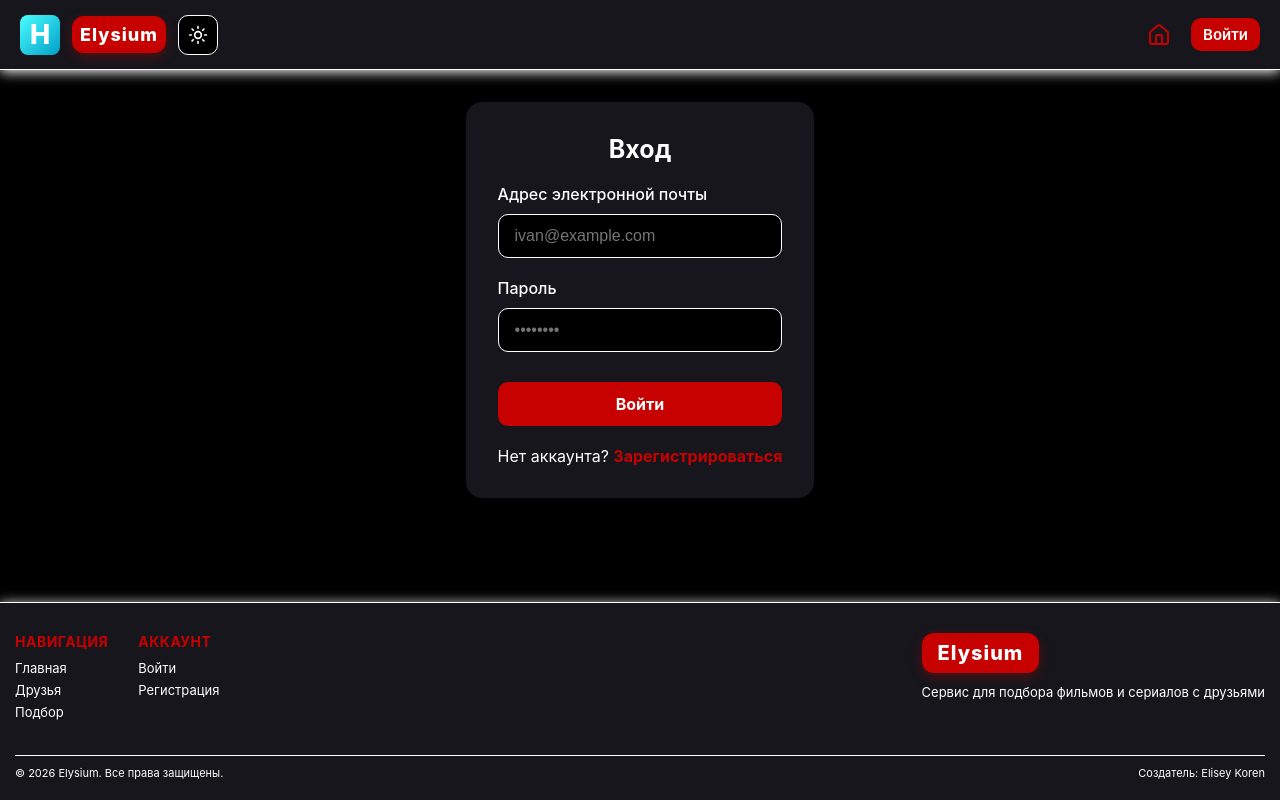
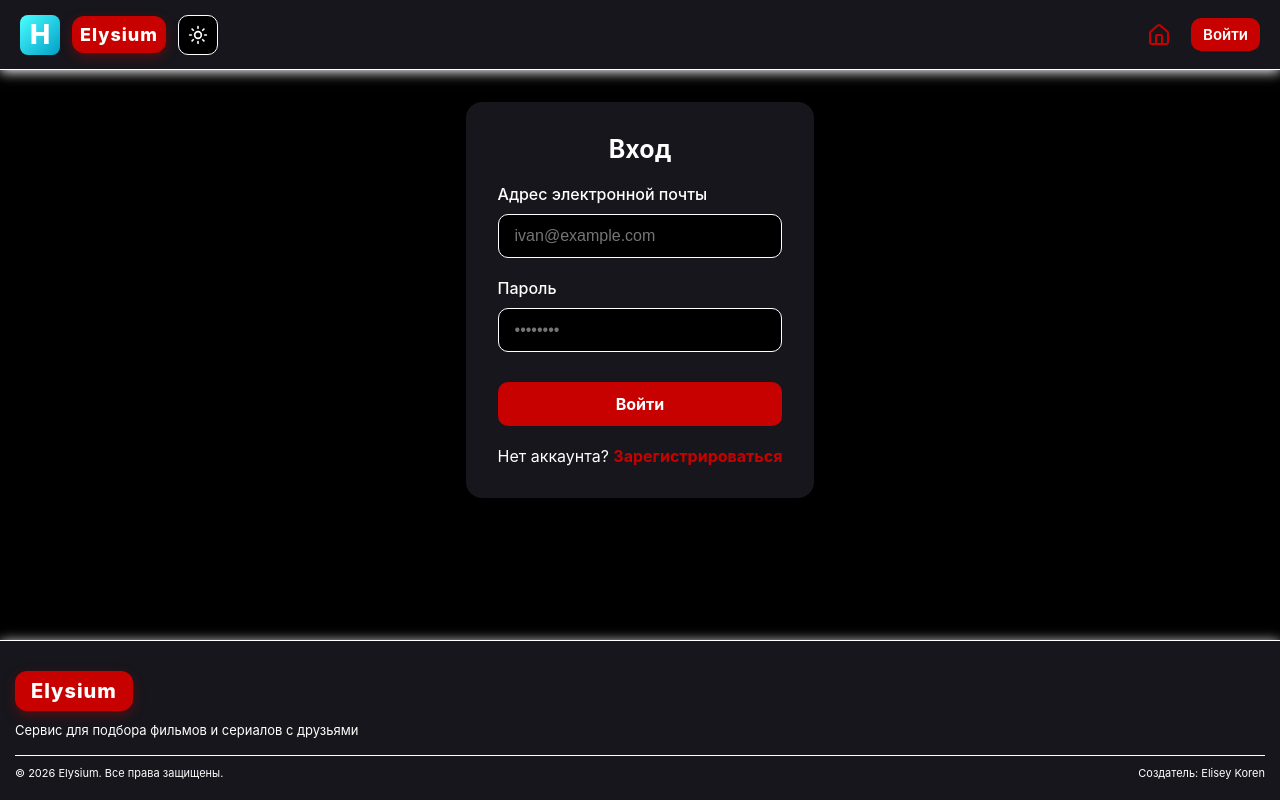
Before and after one commit to Elik7799/hab-ecosystem, a React (Vite) app in the folder projects/: page /elysium/login in a window 1280 px wide. Built offline with nearby package versions, Linux system fonts and the light colour scheme.

Commit message:
rem footer nav

```diff
--- a/projects/src/projects/elysium/components/ElysiumFooter.jsx
+++ b/projects/src/projects/elysium/components/ElysiumFooter.jsx
@@ -4,21 +4,6 @@ export default function ElysiumFooter() {
   return (
     <footer className="footer">
       <div className="footer-top">
-
-        <div className='footer-links-main'>
-          <div className="footer-links">
-            <p className="footer-heading">Навигация</p>
-            <Link to="/elysium" className="footer-link">Главная</Link>
-            <Link to="/elysium/friends" className="footer-link">Друзья</Link>
-            <Link to="/elysium/match" className="footer-link">Подбор</Link>
-          </div>
-          <div className="footer-links">
-            <p className="footer-heading">Аккаунт</p>
-            <Link to="/elysium/login" className="footer-link">Войти</Link>
-            <Link to="/elysium/register" className="footer-link">Регистрация</Link>
-          </div>
-        </div>
-
         <div>
           <p className="footer-logo">Elysium</p>
           <p className="footer-txt">
--- a/projects/src/projects/elysium/elysium.css
+++ b/projects/src/projects/elysium/elysium.css
@@ -246,39 +246,6 @@ body {
   color: var(--dop);
   font-size: 13px;
   line-height: 1.5;
-}
-
-.footer-links-main {
-  display: flex;
-  gap: 30px;
-  margin-bottom: 20px;
-  flex-wrap: wrap;
-}
-
-.footer-links {
-  display: flex;
-  flex-direction: column;
-  gap: 6px;
-}
-
-.footer-heading {
-  color: rgb(199, 0, 0);
-  font-weight: 700;
-  font-size: 14px;
-  text-transform: uppercase;
-  letter-spacing: 0.5px;
-  margin-bottom: 4px;
-}
-
-.footer-link {
-  color: var(--dop);
-  text-decoration: none;
-  font-size: 13px;
-  transition: color 0.2s, transform 0.2s;
-}
-
-.footer-link:hover {
-  transform: translateX(3px);
 }
 
 .footer-bottom {
@@ -2535,55 +2502,3 @@ body {
   color: #888;
   white-space: nowrap; /* ЗАПРЕЩАЕМ ПЕРЕНОС СТРОКИ */
 }
-
-/* Адаптив для мобильных */
-@media (max-width: 600px) {
-  .my-series-card {
-    flex-wrap: wrap;
-    gap: 12px;
-    align-items: flex-start;
-  }
-
-  .my-series-poster {
-    width: 80px; /* На мобилке делаем постер чуть больше */
-    height: 120px;
-  }
-
-  .my-series-info {
-    flex: 1;
-    min-width: 150px;
-  }
-
-  /* Название и инфа */
-  .my-series-name {
-    font-size: 17px;
-    white-space: normal; /* Разрешаем перенос названия на мобилке */
-    display: -webkit-box;
-    -webkit-line-clamp: 2;
-    -webkit-box-orient: vertical;
-  }
-
-  /* Статистику переносим вниз */
-  .my-series-stats {
-    width: 100%;
-    flex-direction: row;
-    border-left: none;
-    border-top: 1px solid var(--dop);
-    padding-left: 0;
-    padding-top: 10px;
-    margin-top: 4px;
-    justify-content: space-between;
-    align-items: center;
-  }
-
-  .my-series-stat {
-    display: flex;
-    align-items: baseline;
-    gap: 4px;
-  }
-
-  /* Выравниваем текст в одну строку */
-  .my-series-progress-text {
-    font-size: 13px;
-  }
-}
--- a/projects/src/projects/elysium/elysiumMobile.css
+++ b/projects/src/projects/elysium/elysiumMobile.css
@@ -134,3 +134,55 @@
         width: 130px;
     }
 }
+
+/* ________________MySeries___________________ */
+@media (max-width: 600px) {
+  .my-series-card {
+    flex-wrap: wrap;
+    gap: 12px;
+    align-items: flex-start;
+  }
+
+  .my-series-poster {
+    width: 80px; /* На мобилке делаем постер чуть больше */
+    height: 120px;
+  }
+
+  .my-series-info {
+    flex: 1;
+    min-width: 150px;
+  }
+
+  /* Название и инфа */
+  .my-series-name {
+    font-size: 17px;
+    white-space: normal; /* Разрешаем перенос названия на мобилке */
+    display: -webkit-box;
+    -webkit-line-clamp: 2;
+    -webkit-box-orient: vertical;
+  }
+
+  /* Статистику переносим вниз */
+  .my-series-stats {
+    width: 100%;
+    flex-direction: row;
+    border-left: none;
+    border-top: 1px solid var(--dop);
+    padding-left: 0;
+    padding-top: 10px;
+    margin-top: 4px;
+    justify-content: space-between;
+    align-items: center;
+  }
+
+  .my-series-stat {
+    display: flex;
+    align-items: baseline;
+    gap: 4px;
+  }
+
+  /* Выравниваем текст в одну строку */
+  .my-series-progress-text {
+    font-size: 13px;
+  }
+}
```
Also changed, not shown: 1 other file (tests, documents, lock files or other folders).
